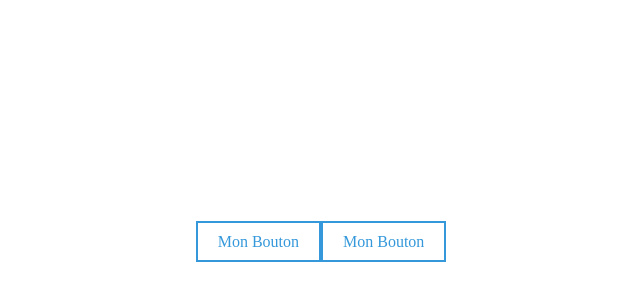
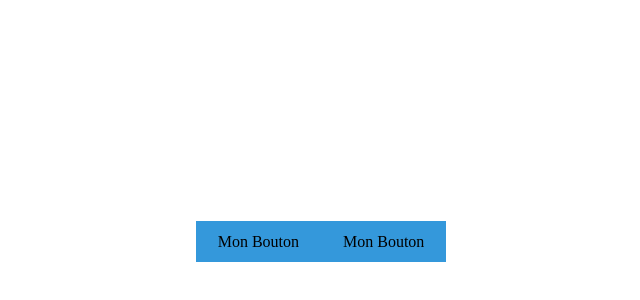
Before and after one commit to Cedrignonsieka/Ida-IES-le-campus, a plain HTML site: page Page3.html in a window 1280 px wide. Shown: the part 158-458 px from the top of the page, without its empty margins (319-959 px from the left). Drawn offline with Linux system fonts and the light colour scheme.

Commit message:
Update Style2.css

```diff
--- a/Style2.css
+++ b/Style2.css
@@ -10,5 +10,6 @@ html, body {
     border: 2px solid #3498db;
     padding: 10px 20px;
     text-decoration: none;
-    color: #3498db;
+    background-color: #3498db; /* Couleur de fond */
+    color: black; /* Couleur du texte */
 }
```
